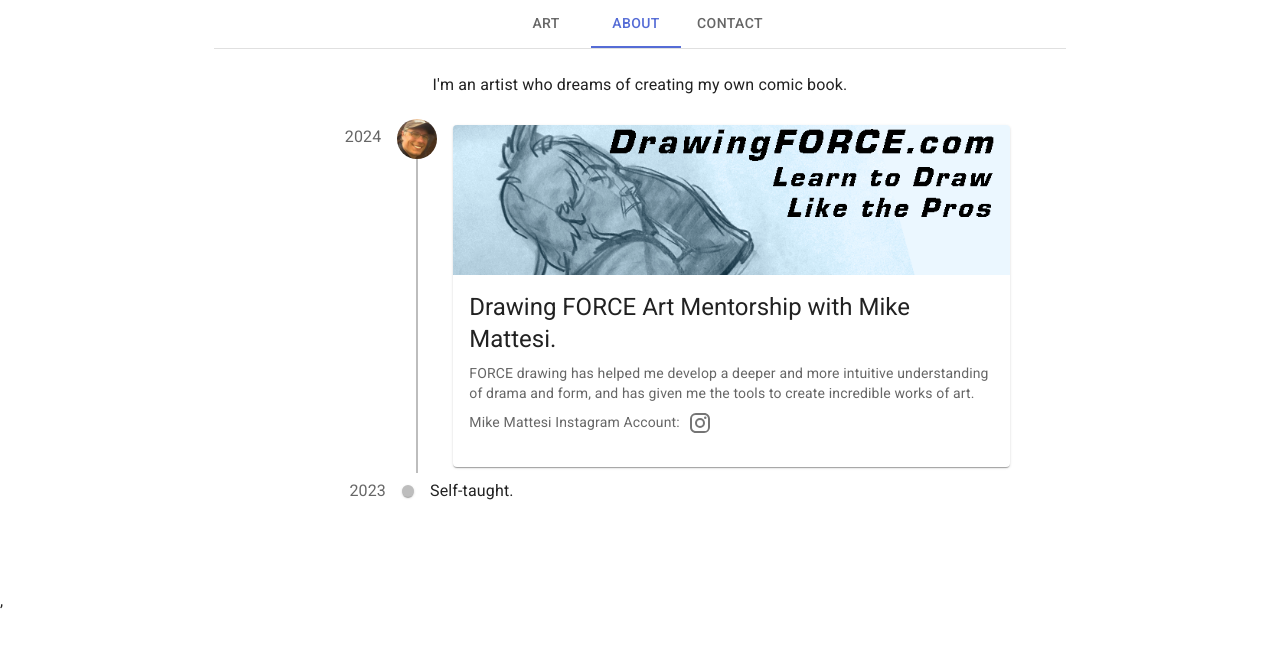
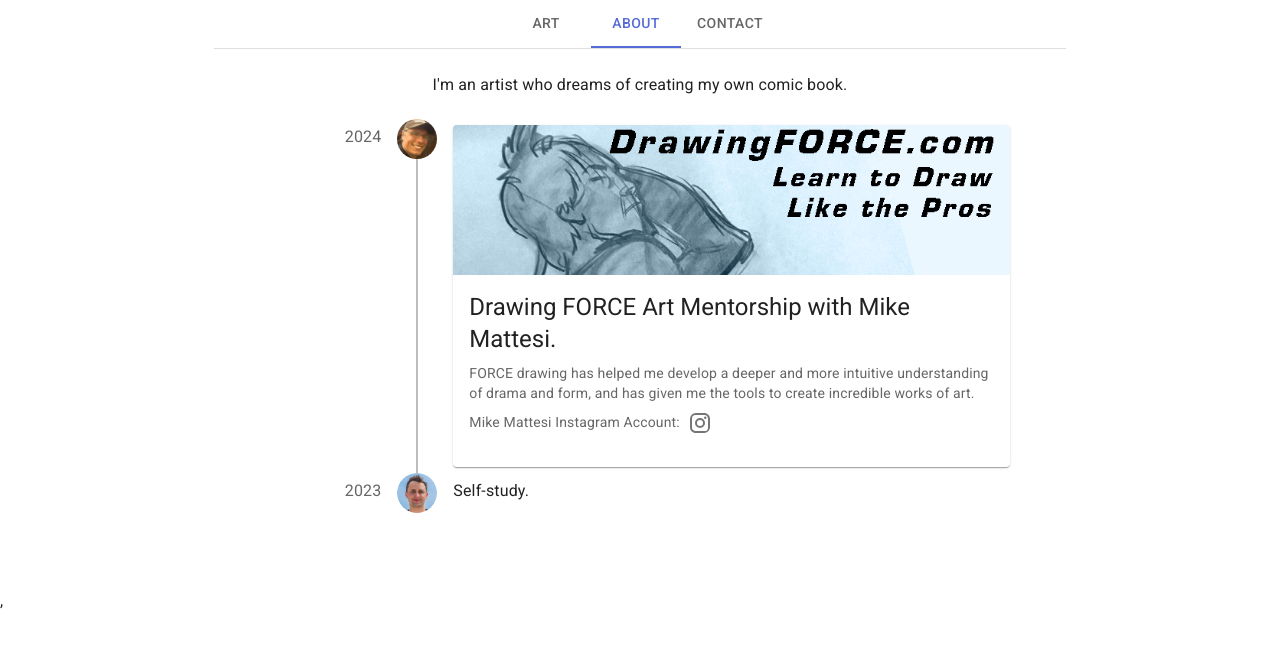
Before and after one commit to anton415/anton415.com, a React (Vite) app: page / in a window 1280 px wide. Both pictures are taken after a click on the tab "ABOUT". Shown: the top 646 px of the page. Built offline with nearby package versions, Linux system fonts and the light colour scheme.

Commit message:
Improved About page.
- Adding my avatar.

```diff
--- a/src/About.jsx
+++ b/src/About.jsx
@@ -10,6 +10,7 @@
 import Typography from '@mui/material/Typography';
 import Avatar from '@mui/material/Avatar';
 import MikeMattesiAvatar from './static/images/avatar/MikeMattesi.jpg';
+import AntonSerdyuchenkoAvatar from './static/images/avatar/AntonSerdyuchenko.png';
 import SmallForceBanner from './static/images/banner/force/small.webp';
 import MediumForceBanner from './static/images/banner/force/medium.webp';
 import LargeForceBanner from './static/images/banner/force/large.png';
@@ -101,9 +102,9 @@
             2023
           </TimelineOppositeContent>
           <TimelineSeparator>
-            <TimelineDot />
+            <Avatar alt="Anton Serdyuchenko" src={AntonSerdyuchenkoAvatar} />
           </TimelineSeparator>
-          <TimelineContent>Self-taught.</TimelineContent>
+          <TimelineContent>Self-study.</TimelineContent>
         </TimelineItem>
       </Timeline>
     </Box>
```
Also changed, not shown: src/static/images/avatar/AntonSerdyuchenko.png (added).
